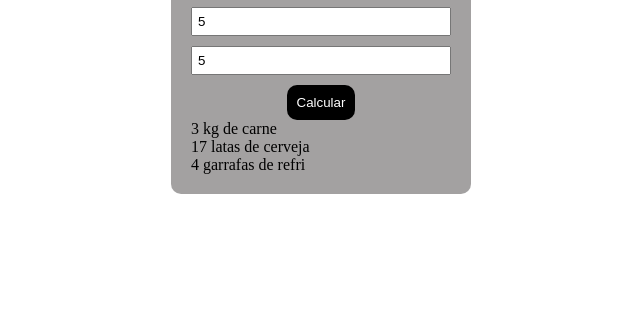
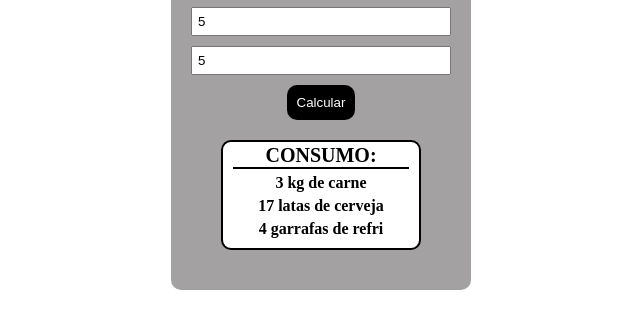
Before and after one commit to Leothurm/projeto-churrascometro, a plain HTML site: page index.html in a window 1280 px wide. Both pictures are taken after typing "5", "5", "5" into the empty fields and a click on the button "Calcular". Shown: the part 113-442 px from the top of the page, without its empty margins (319-959 px from the left). Drawn offline with Linux system fonts and the light colour scheme.

Commit message:
upade JavaScript

```diff
--- a/css/style.css
+++ b/css/style.css
@@ -46,3 +46,29 @@ button:hover{
     cursor: pointer;
     background-color: rgba(0, 0, 0, 0.685);
 }
+
+#resultado{
+    display: none;
+    flex-direction: column;
+    justify-content: center;
+    text-align: center;
+    background-color: white;
+    width: 200px;
+    margin: 20px auto;
+    border: 2px solid black;
+    border-radius: 10px;
+    gap: 5px;
+    padding: 2px 10px 10px 10px;
+
+
+}
+
+h2{
+    font-size: 20px;
+    border-bottom: 2px solid black;
+    display: block;
+}
+
+p{
+    font-weight: 700;
+}
--- a/script.js
+++ b/script.js
@@ -15,11 +15,24 @@ function calcular(){
     let qtdCerveja = cervejaPP(duracao)*adultos;
     let qtdBebidas = bebidaPP(duracao)*adultos + bebidaPP(duracao)*criancas/2
 
-    resultado.innerHTML = `<p>${qtdCarne/1000} kg de carne </p>`
+
+    if(adultos == '' )
+    {
+         alert('PREENCHA TODOS OS CAMPOS')
+    } else if(criancas == ''){
+        alert('PREENCHA TODOS OS CAMPOS')}
+        else if(duracao == '' ){
+            alert('PREENCHA TODOS OS CAMPOS')
+        }
+        else{
+    resultado.style.display = "flex"
+
+    resultado.innerHTML = `<h2>CONSUMO: </h2>`
+    resultado.innerHTML += `<p>${qtdCarne/1000} kg de carne </p>`
     resultado.innerHTML += `<p>${Math.ceil(qtdCerveja/355)} latas de cerveja </p>`
     resultado.innerHTML += `<p>${Math.ceil(qtdBebidas/2000)} garrafas de refri </p>`
+   }
 
-}
 
 function carnePP(duracao){
     if(duracao>=6){
@@ -43,3 +56,4 @@ function bebidaPP(duracao){
         return 1000;
     }
 }
+}
```
